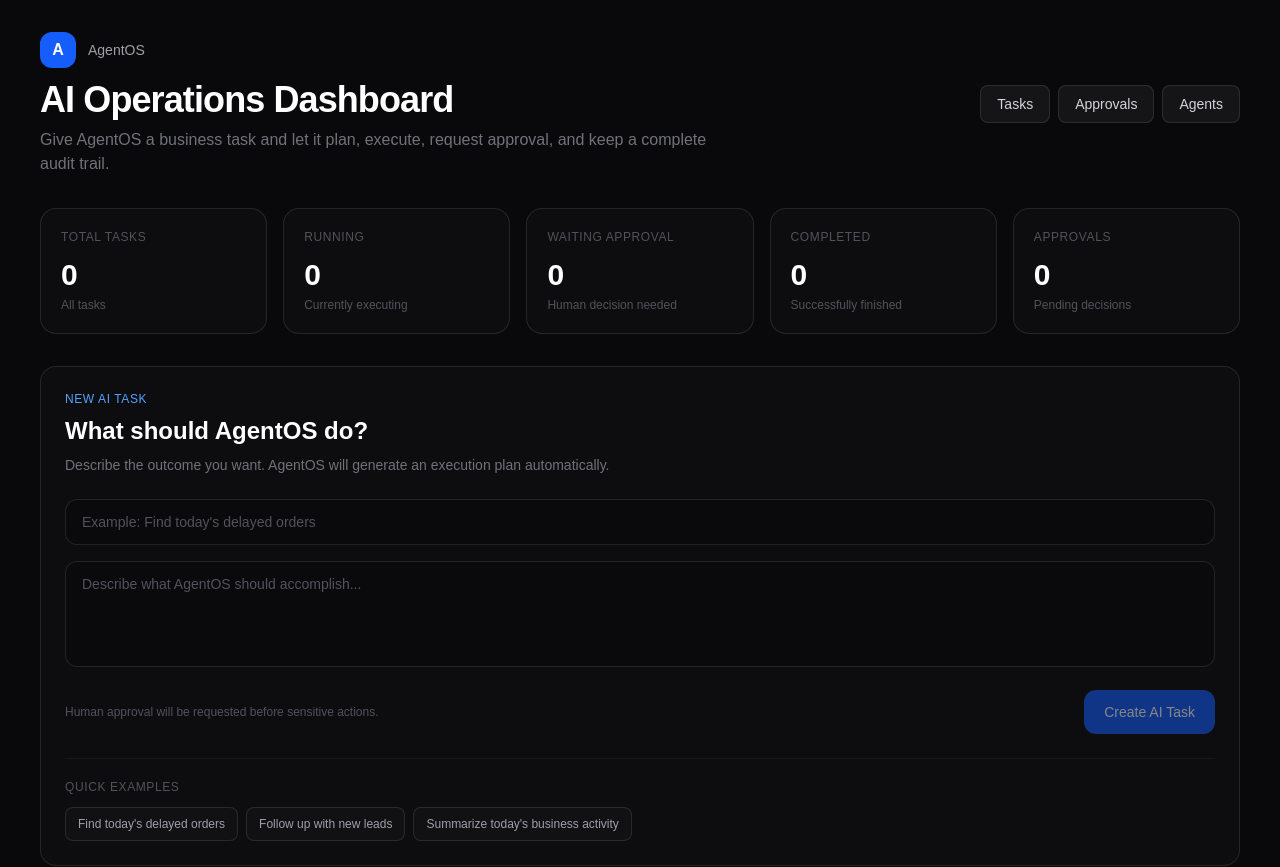
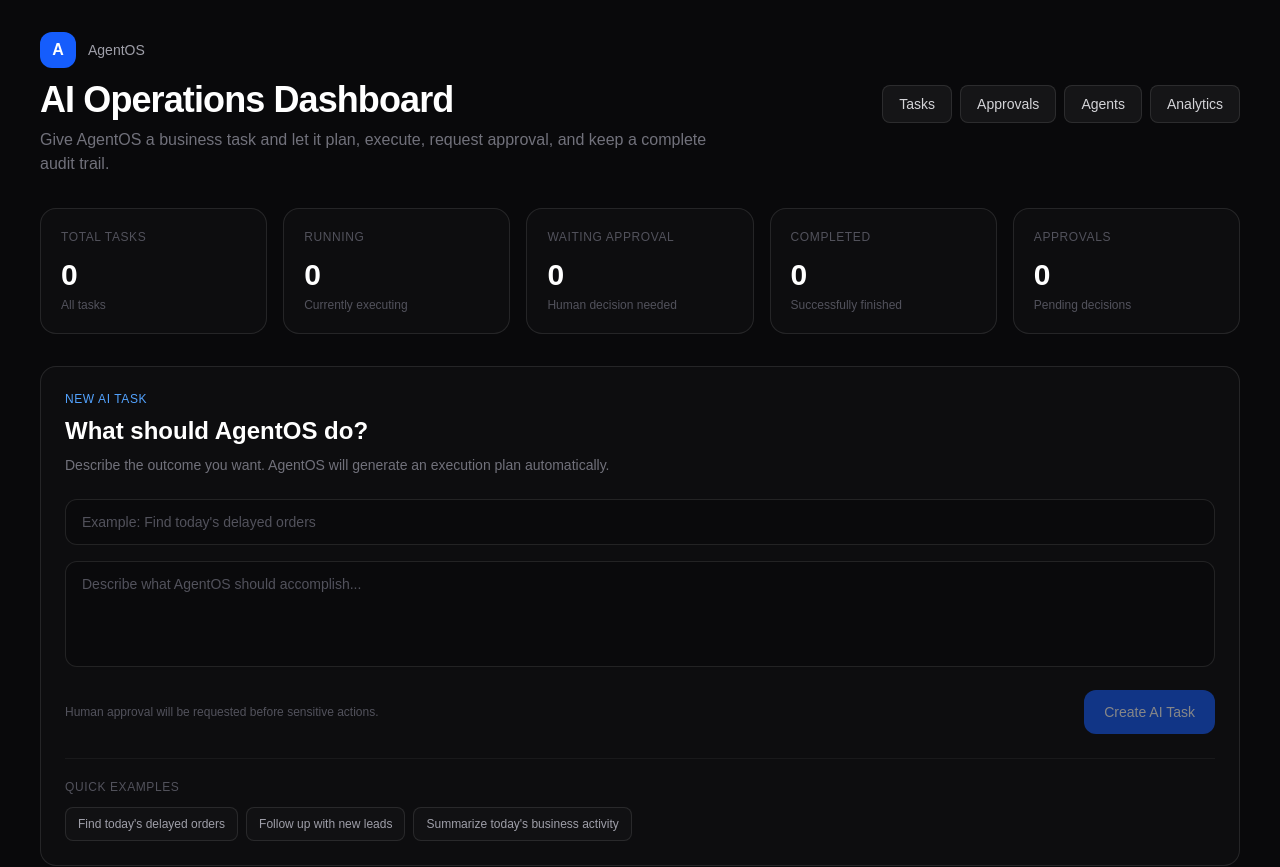
Before and after one commit to Kundank8789/ai-agentOs, a Next.js app in the folder apps/web/: page / in a window 1280 px wide. Shown: the top 867 px of the page. Built offline with nearby package versions, Linux system fonts and the light colour scheme; no server answers.

Commit message:
feat: add analytics navigation to dashboard

```diff
--- a/apps/web/src/app/page.tsx
+++ b/apps/web/src/app/page.tsx
@@ -234,6 +234,13 @@ export default function DashboardPage() {
               className="rounded-lg border border-white/10 bg-white/5 px-4 py-2 text-sm text-zinc-300 transition hover:bg-white/10"
             >
               Agents
+            </Link>
+
+            <Link
+              href="/analytics"
+              className="rounded-lg border border-white/10 bg-white/5 px-4 py-2 text-sm text-zinc-300 transition hover:bg-white/10"
+            >
+              Analytics
             </Link>
           </div>
         </header>
```
